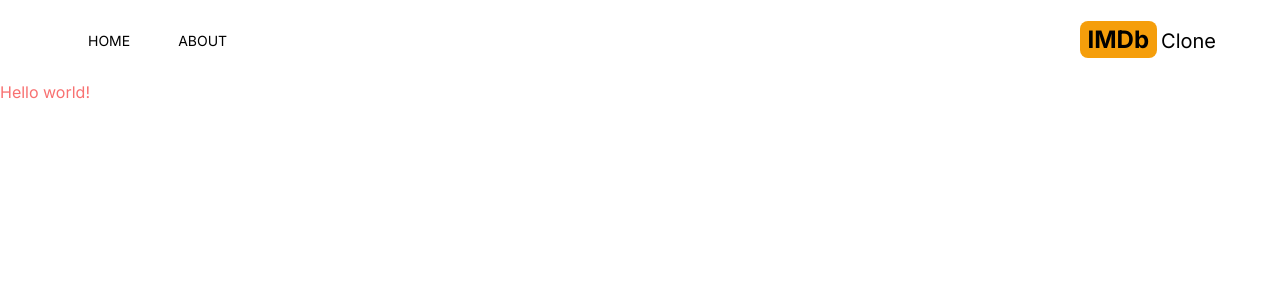
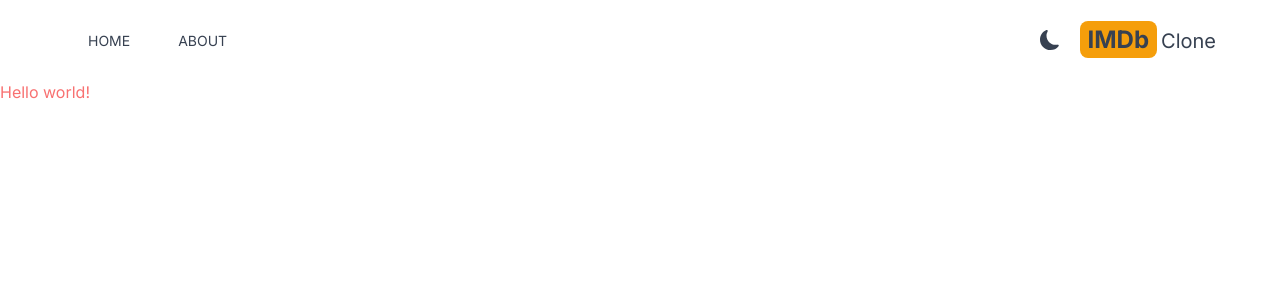
Before and after one commit to shelarlahu24/imdb, a Next.js app: page / in a window 1280 px wide. Shown: the top 300 px of the page. Built offline with nearby package versions, Linux system fonts and the light colour scheme.

Commit message:
add dark mode

```diff
--- a/package.json
+++ b/package.json
@@ -12,6 +12,7 @@
     "eslint": "8.41.0",
     "eslint-config-next": "13.4.4",
     "next": "13.4.4",
+    "next-themes": "^0.2.1",
     "react": "18.2.0",
     "react-dom": "18.2.0",
     "react-icons": "^4.9.0"
--- /dev/null
+++ b/src/app/Providers.jsx
@@ -0,0 +1,13 @@
+'use client';
+
+import { ThemeProvider } from 'next-themes'
+
+export default function Providers({ children }) {
+  return (
+    <ThemeProvider enableSystem={true} attribute='class'>
+      <div className=' dark:bg-gray-700 dark:text-gray-200 text-gray-700 transition-colors duration-300 min-h-screen select-none'>
+        {children}
+      </div>
+    </ThemeProvider>
+  )
+}
--- a/src/app/layout.js
+++ b/src/app/layout.js
@@ -1,6 +1,7 @@
 import Header from '@/components/Header'
 import './globals.css'
 import { Inter } from 'next/font/google'
+import Providers from './Providers'
 
 const inter = Inter({ subsets: ['latin'] })
 
@@ -13,15 +14,16 @@
   return (
     <html lang="en">
       <body className={inter.className}>
+        <Providers>
+          {/* Header */}
+          <Header />
 
-        {/* Header */}
-        <Header />
+          {/* Navbar */}
 
-        {/* Navbar */}
+          {/* Searchbar */}
 
-        {/* Searchbar */}
-
-        {children}
+          {children}
+        </Providers>
       </body>
     </html>
   )
--- /dev/null
+++ b/src/components/DarkModeSwitch.jsx
@@ -0,0 +1,25 @@
+"use client";
+import { useTheme } from "next-themes"
+import { MdLightMode } from "react-icons/md";
+import { BsFillMoonFill } from "react-icons/bs";
+import { useEffect, useState } from "react";
+
+export default function DarkModeSwitch() {
+
+  const { systemTheme, theme, setTheme } = useTheme();
+  const [mounted, setMounted] = useState(false);
+
+  const currentTheme = theme === "system" ? systemTheme : theme;
+
+  useEffect(() => setMounted(true), []);
+
+  return (
+    <>
+      {mounted && currentTheme === "dark" ? (
+        <MdLightMode className="text-xl cursor-pointer hover:text-amber-500" onClick={() => setTheme("light")} />
+      ) : (
+        <BsFillMoonFill className="text-xl cursor-pointer hover:text-amber-500" onClick={() => setTheme("dark")} />
+      )}
+    </>
+  )
+}
--- a/src/components/Header.jsx
+++ b/src/components/Header.jsx
@@ -2,6 +2,7 @@
 import { BsFillInfoCircleFill } from 'react-icons/bs'
 import MenuItem from './MenuItem'
 import Link from 'next/link'
+import DarkModeSwitch from './DarkModeSwitch'
 
 export default function Header() {
   return (
@@ -10,7 +11,8 @@
         <MenuItem title="HOME" address="/" Icon={AiFillHome} />
         <MenuItem title="ABOUT" address="/about" Icon={BsFillInfoCircleFill} />
       </div>
-      <div className="">
+      <div className="flex items-center space-x-5">
+        <DarkModeSwitch />
         <Link href="/">
           <h2 className='text-2xl'>
             <span className=' font-bold bg-amber-500 py-1 px-2 mr-1 rounded-lg'>IMDb</span>
--- a/tailwind.config.js
+++ b/tailwind.config.js
@@ -9,4 +9,5 @@
     extend: {},
   },
   plugins: [],
+  darkMode: "class",
 }
```
Also changed, not shown: 1 other file (tests, documents, lock files or other folders).
